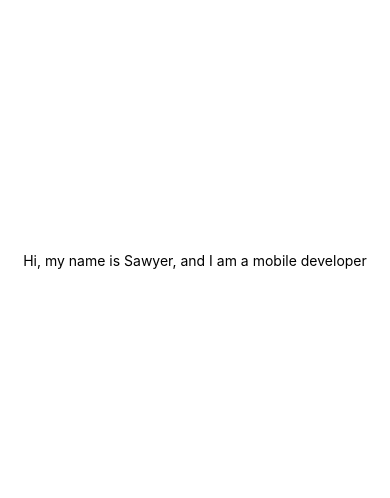
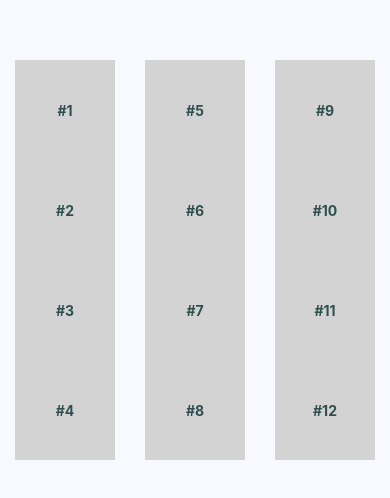
Before and after one commit to scross52/sdev257, a React Native app: screen / in a window 390 px wide. Shown: the part 162-660 px from the top of the page. Built offline with nearby package versions, Linux system fonts and the light colour scheme.

Commit message:
Add flexbox layout

```diff
--- a/App.js
+++ b/App.js
@@ -1,21 +1,44 @@
 import { StatusBar } from 'expo-status-bar';
-import { StyleSheet, Text, View } from 'react-native';
-
+import styled from "styled-components/native";
+import { Text, View } from 'react-native';
+import styles from "./Styles";
+import Row from "./Row";
+import Column from "./Column";
+import Box from "./Box";
 export default function App() {
   return (
     <View style={styles.container}>
-      <Text>Hi, my name is Sawyer, and I am a mobile developer</Text>
-      <StatusBar style="auto" />
+      <StatusBar hidden={false} />
+      <Row>
+        <Column>
+          <Box>#1</Box>
+          <Box>#2</Box>
+        </Column>
+        <Column>
+          <Box>#3</Box>
+          <Box>#4</Box>
+        </Column>
+      </Row>
+      <Row>
+        <Column>
+          <Box>#5</Box>
+          <Box>#6</Box>
+        </Column>
+        <Column>
+          <Box>#7</Box>
+          <Box>#8</Box>
+        </Column>
+      </Row>
+      <Row>
+        <Column>
+          <Box>#9</Box>
+          <Box>#10</Box>
+        </Column>
+        <Column>
+          <Box>#11</Box>
+          <Box>#12</Box>
+        </Column>
+      </Row>
     </View>
   );
 }
-
-const styles = StyleSheet.create({
-  container: {
-    flex: 1,
-    backgroundColor: '#fff',
-    alignItems: 'center',
-    justifyContent: 'center',
-    fontSize: "20px",
-  },
-});
--- /dev/null
+++ b/Box.js
@@ -0,0 +1,16 @@
+import React from "react";
+import PropTypes from "prop-types";
+import { View, Text } from "react-native";
+import styles from "./Styles";
+
+export default function Box({ children }) {
+  return (
+    <View style={styles.box}>
+      <Text style={styles.boxText}>{children}</Text>
+    </View>
+  );
+}
+
+Box.propTypes = {
+  children: PropTypes.node.isRequired,
+};
--- /dev/null
+++ b/Column.js
@@ -0,0 +1,12 @@
+import React from "react";
+import PropTypes from "prop-types";
+import { View } from "react-native";
+import styles from "./Styles";
+
+export default function Column({ children }) {
+  return <View style={styles.column}>{children}</View>;
+}
+
+Column.propTypes = {
+  children: PropTypes.node.isRequired,
+};
--- /dev/null
+++ b/Row.js
@@ -0,0 +1,12 @@
+import React from "react";
+import PropTypes from "prop-types";
+import { View } from "react-native";
+import styles from "./Styles";
+
+export default function Row({ children }) {
+  return <View style={styles.row}>{children}</View>;
+}
+
+Row.propTypes = {
+  children: PropTypes.node.isRequired,
+};
--- /dev/null
+++ b/Styles.js
@@ -0,0 +1,25 @@
+import { Platform, StyleSheet, StatusBar } from "react-native";
+export default StyleSheet.create({
+  container: {
+    flex: 1,
+    flexDirection: "row",
+    justifyContent: "space-around",
+    alignItems: "center",
+    backgroundColor: "ghostwhite",
+    ...Platform.select({
+      ios: { paddingTop: 20 },
+      android: { paddingTop: StatusBar.currentHeight },
+    }),
+  },
+  box: {
+    width: 100,
+    height: 100,
+    justifyContent: "center",
+    alignItems: "center",
+    backgroundColor: "lightgray",
+  },
+  boxText: {
+    color: "darkslategray",
+    fontWeight: "bold",
+  },
+});
--- a/package.json
+++ b/package.json
@@ -11,10 +11,12 @@
   "dependencies": {
     "expo": "~54.0.23",
     "expo-status-bar": "~3.0.8",
+    "prop-types": "^15.8.1",
     "react": "19.1.0",
     "react-dom": "19.1.0",
     "react-native": "0.81.5",
-    "react-native-web": "^0.21.0"
+    "react-native-web": "^0.21.0",
+    "styled-components": "^6.1.19"
   },
   "private": true
 }
```
Also changed, not shown: 1 other file (tests, documents, lock files or other folders).
